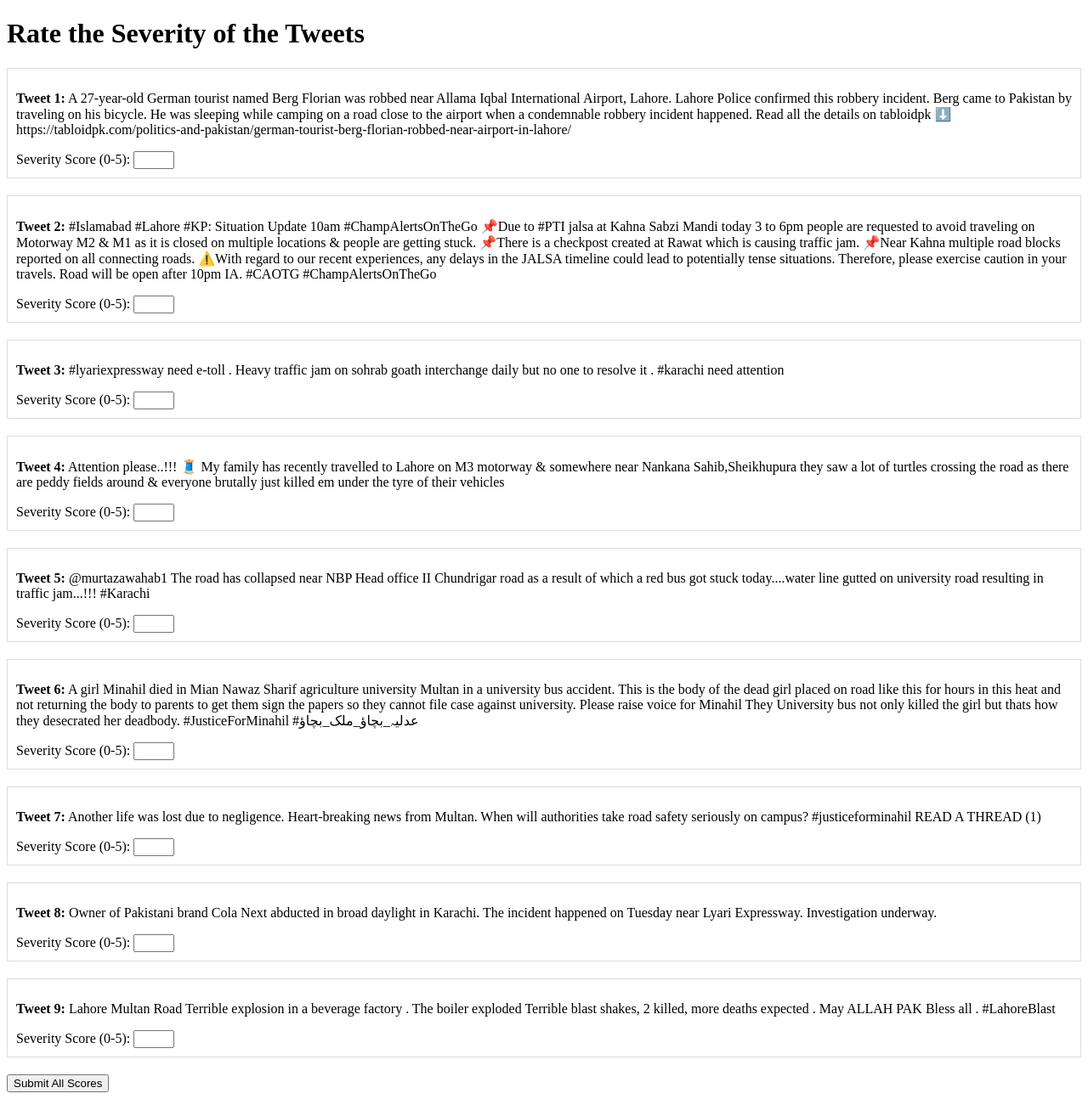
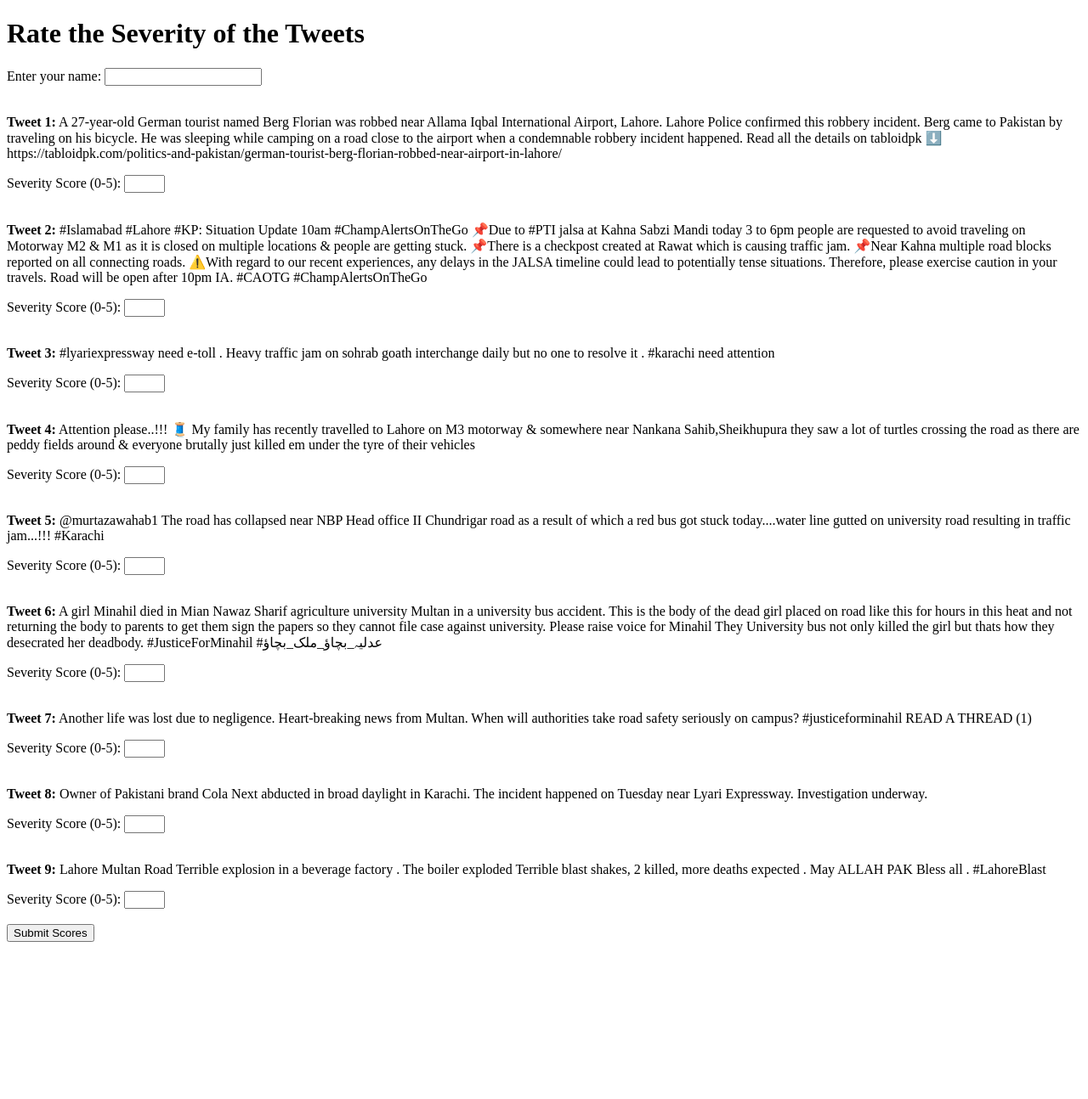
Before and after one commit to Rahman-dev-ML/feedback, a Flask app: page / in a window 1280 px wide. Shown: the whole page at 85% size. After the commit the page ends 1109 px from the top, so only its background shows below. Run offline with Flask 3, Linux system fonts and the light colour scheme.

Commit message:
Update index.html

```diff
--- a/templates/index.html
+++ b/templates/index.html
@@ -7,15 +7,21 @@
 </head>
 <body>
     <h1>Rate the Severity of the Tweets</h1>
+
     <form action="/" method="post">
+        <label for="username">Enter your name:</label>
+        <input type="text" id="username" name="username" required>
+        <br><br>
+
         {% for tweet in tweets %}
-            <div style="margin-bottom: 20px; border: 1px solid #ddd; padding: 10px;">
+            <div>
                 <p><strong>Tweet {{ tweet.index + 1 }}:</strong> {{ tweet.text }}</p>
                 <label for="severity_{{ tweet.index }}">Severity Score (0-5):</label>
-                <input type="number" name="severity_{{ tweet.index }}" min="0" max="5" required>
+                <input type="number" id="severity_{{ tweet.index }}" name="severity_{{ tweet.index }}" min="0" max="5" required>
+                <br><br>
             </div>
         {% endfor %}
-        <button type="submit">Submit All Scores</button>
+        <button type="submit">Submit Scores</button>
     </form>
 </body>
 </html>
```
